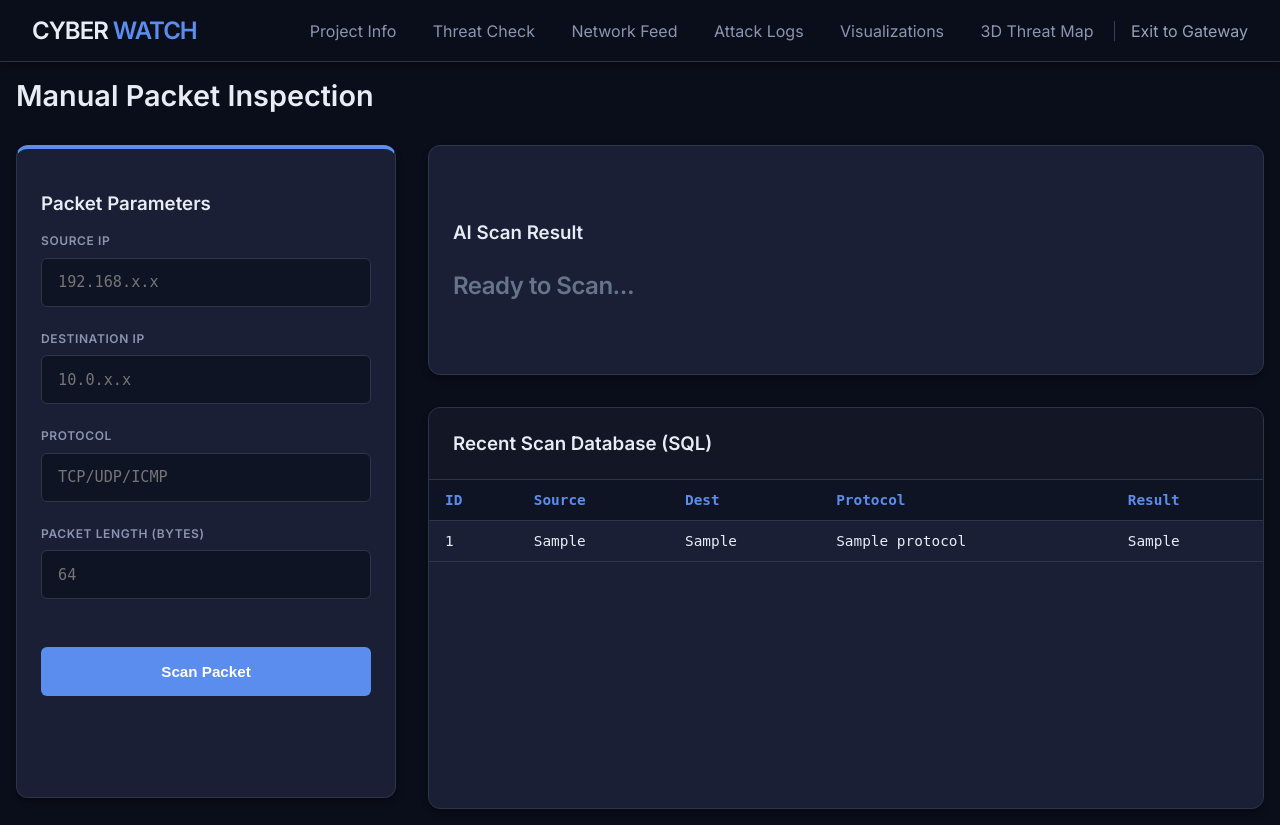
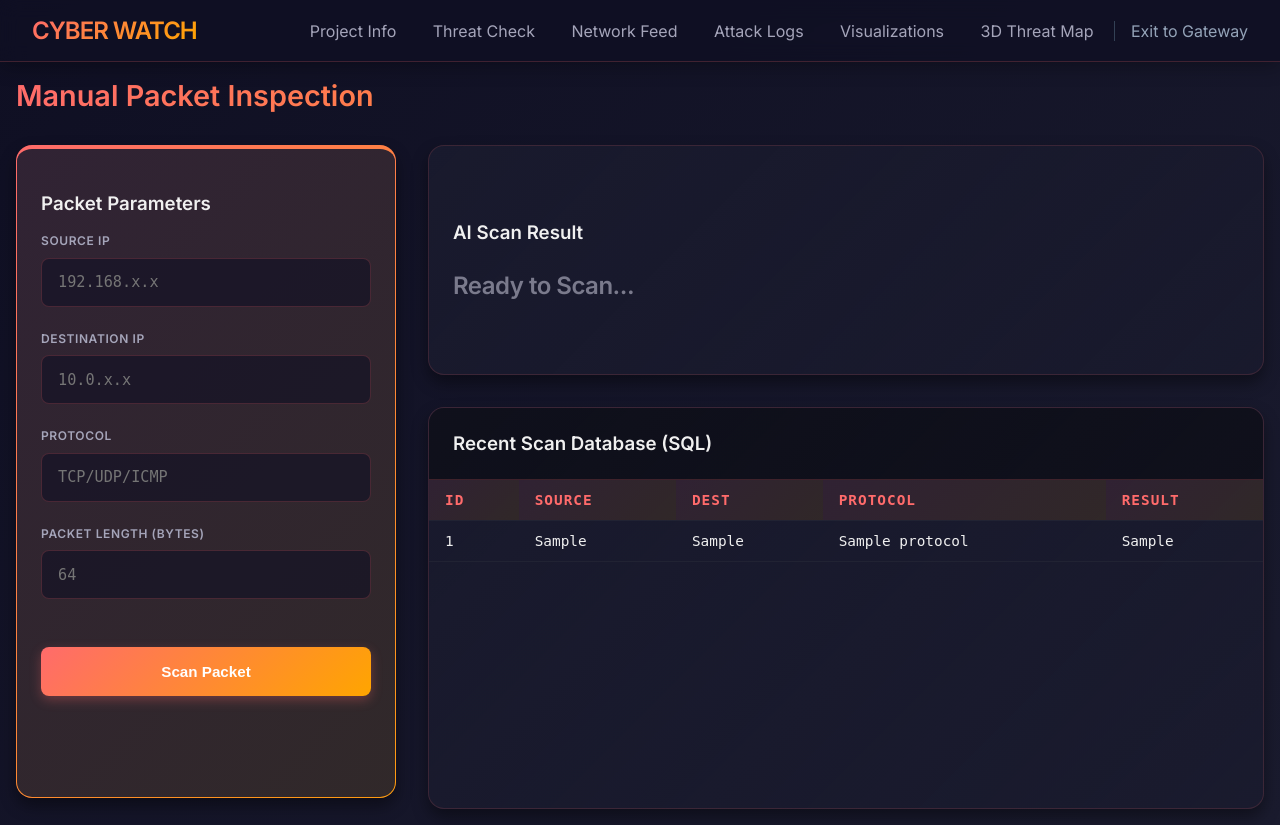
Before and after one commit to sanjayishigh/PowerGrid-Anomaly-Detection-and-Prediction, a Flask app: page /cyber/predictor in a window 1280 px wide. Run offline with Flask 3, Linux system fonts and the light colour scheme; tables that the repository leaves empty hold one stand-in row (values such as "Sample post"); a database or web service that is not in the repository returns one stand-in record (values such as "Sample title"); some libraries are stand-ins or nearby versions.

Commit message:
CSS changes

```diff
--- a/static/style.css
+++ b/static/style.css
@@ -1,19 +1,19 @@
 :root {
-  --bg-dark: #0a0e1a;
-  --card-bg: #1a1f35;
-  --primary: #5b8def;
-  --accent: #7ba3f5;
-  --text: #e8ecf5;
-  --danger: #ef4444;
-  --success: #10b981;
-  --border: #2d3548;
-  --shadow: 0 4px 6px rgba(0, 0, 0, 0.3);
+  --bg-dark: #0f0f23;
+  --card-bg: #1a1b2e;
+  --primary: #ff6b6b;
+  --accent: #ffa500;
+  --text: #f0f0f0;
+  --danger: #e63946;
+  --success: #06ffa5;
+  --border: #2a2d3a;
+  --shadow: 0 8px 16px rgba(0, 0, 0, 0.4);
 }
 
 body {
   margin: 0;
   font-family: "Inter", sans-serif;
-  background-color: var(--bg-dark);
+  background: linear-gradient(135deg, #0f0f23 0%, #1a1b2e 100%);
   color: var(--text);
 }
 
@@ -22,33 +22,56 @@ body {
   display: flex;
   justify-content: space-between;
   align-items: center;
-  background: #0a0e1a;
+  background: rgba(15, 15, 35, 0.8);
+  backdrop-filter: blur(10px);
   padding: 1rem 2rem;
-  border-bottom: 1px solid var(--border);
+  border-bottom: 1px solid rgba(255, 107, 107, 0.2);
   position: sticky;
   top: 0;
   z-index: 100;
-  box-shadow: var(--shadow);
+  box-shadow: 0 4px 20px rgba(0, 0, 0, 0.3);
 }
 
 .logo {
   font-weight: 800;
   font-size: 1.5rem;
   letter-spacing: -1px;
+  background: linear-gradient(135deg, #ff6b6b 0%, #ffa500 100%);
+  -webkit-background-clip: text;
+  -webkit-text-fill-color: transparent;
+  background-clip: text;
 }
+
 .highlight {
-  color: var(--primary);
+  color: var(--accent);
 }
 
 .nav-links a {
-  color: #8b95b0;
+  color: #a5a5ba;
   text-decoration: none;
   margin-left: 2rem;
   font-weight: 500;
-  transition: 0.2s;
+  transition: all 0.3s ease;
+  position: relative;
 }
+
+.nav-links a::after {
+  content: '';
+  position: absolute;
+  bottom: -5px;
+  left: 0;
+  width: 0;
+  height: 2px;
+  background: var(--primary);
+  transition: width 0.3s ease;
+}
+
 .nav-links a:hover {
   color: var(--text);
+}
+
+.nav-links a:hover::after {
+  width: 100%;
 }
 
 .main-container {
@@ -62,73 +85,102 @@ body {
   text-align: center;
   padding: 3rem 0;
 }
+
 .hero-desc {
   max-width: 600px;
   margin: 0 auto 3rem;
-  color: #8b95b0;
-  line-height: 1.6;
+  color: #a5a5ba;
+  line-height: 1.7;
+  font-size: 1.05rem;
 }
+
 .info-cards {
   display: grid;
   grid-template-columns: repeat(3, 1fr);
   gap: 2rem;
   margin-bottom: 3rem;
 }
+
 .center-btn {
   text-align: center;
 }
 
 /* Cards & General */
 .card {
-  background: var(--card-bg);
+  background: linear-gradient(135deg, rgba(26, 27, 46, 0.9) 0%, rgba(26, 27, 46, 0.6) 100%);
   padding: 1.5rem;
-  border-radius: 12px;
-  border: 1px solid var(--border);
+  border-radius: 16px;
+  border: 1px solid rgba(255, 107, 107, 0.15);
   box-shadow: var(--shadow);
+  transition: all 0.3s ease;
 }
+
+.card:hover {
+  transform: translateY(-4px);
+  box-shadow: 0 12px 24px rgba(255, 107, 107, 0.2);
+  border-color: rgba(255, 107, 107, 0.3);
+}
+
 .page-header {
   margin-bottom: 2rem;
 }
+
 .page-header h1 {
   margin-bottom: 0.5rem;
+  background: linear-gradient(135deg, #ff6b6b 0%, #ffa500 100%);
+  -webkit-background-clip: text;
+  -webkit-text-fill-color: transparent;
+  background-clip: text;
 }
+
 .page-header p {
-  color: #8b95b0;
+  color: #a5a5ba;
 }
 
 /* Input Feed */
 .table-container {
   overflow-x: auto;
-  background: var(--card-bg);
-  border-radius: 12px;
-  border: 1px solid var(--border);
+  background: rgba(26, 27, 46, 0.8);
+  border-radius: 16px;
+  border: 1px solid rgba(255, 107, 107, 0.15);
   box-shadow: var(--shadow);
 }
+
 .data-table {
   width: 100%;
   border-collapse: collapse;
   font-family: "Roboto Mono", monospace;
   font-size: 0.85rem;
 }
+
 .data-table th,
 .data-table td {
   padding: 1rem;
   text-align: left;
-  border-bottom: 1px solid var(--border);
+  border-bottom: 1px solid rgba(42, 45, 58, 0.5);
   white-space: nowrap;
 }
+
 .data-table th {
-  background: #0f1424;
+  background: linear-gradient(135deg, rgba(255, 107, 107, 0.1) 0%, rgba(255, 165, 0, 0.1) 100%);
   color: var(--primary);
   font-weight: 600;
   position: sticky;
   top: 0;
-}
-.data-table tr:hover {
-  background: #252b42;
+  text-transform: uppercase;
+  letter-spacing: 1px;
+  font-size: 0.75rem;
 }
 
-/*  Main Container */
+.data-table tr {
+  transition: all 0.2s ease;
+}
+
+.data-table tr:hover {
+  background: rgba(255, 107, 107, 0.05);
+  transform: scale(1.01);
+}
+
 .main-container {
   padding: 1rem;
   max-width: 1400px;
@@ -243,34 +318,38 @@ body {
   display: block;
   object-fit: contain;
   max-height: 85vh;
+  border-radius: 8px;
 }
 
 .graph-caption {
   padding: 1rem 1.5rem;
-  color: #8b95b0;
+  color: #a5a5ba;
   font-size: 1rem;
   font-family: "Roboto Mono", monospace;
-  background: var(--card-bg);
-  border-top: 1px solid var(--border);
+  background: rgba(26, 27, 46, 0.9);
+  border-top: 1px solid rgba(255, 107, 107, 0.2);
 }
 
 /* Buttons */
 .btn {
-  background: var(--primary);
+  background: linear-gradient(135deg, #ff6b6b 0%, #ffa500 100%);
   color: white;
   padding: 0.75rem 1.5rem;
-  border-radius: 8px;
+  border-radius: 10px;
   text-decoration: none;
   font-weight: 600;
-  transition: 0.2s;
+  transition: all 0.3s ease;
   border: none;
   cursor: pointer;
+  box-shadow: 0 4px 12px rgba(255, 107, 107, 0.3);
 }
+
 .btn:hover {
-  background: var(--accent);
-  transform: translateY(-1px);
-  box-shadow: 0 6px 12px rgba(91, 141, 239, 0.3);
+  transform: translateY(-2px);
+  box-shadow: 0 8px 20px rgba(255, 107, 107, 0.5);
+  background: linear-gradient(135deg, #ff5252 0%, #ff9100 100%);
 }
+
 .large-btn {
   padding: 1rem 2.5rem;
   font-size: 1.1rem;
@@ -278,27 +357,30 @@ body {
 
 /* Scrollbar Styling */
 ::-webkit-scrollbar {
-  width: 8px;
-  height: 8px;
+  width: 10px;
+  height: 10px;
 }
+
 ::-webkit-scrollbar-track {
-  background: var(--bg-dark);
+  background: #0f0f23;
+  border-radius: 5px;
 }
+
 ::-webkit-scrollbar-thumb {
-  background: var(--border);
-  border-radius: 4px;
+  background: linear-gradient(135deg, #ff6b6b 0%, #ffa500 100%);
+  border-radius: 5px;
 }
+
 ::-webkit-scrollbar-thumb:hover {
-  background: #4a5568;
+  background: linear-gradient(135deg, #ff5252 0%, #ff9100 100%);
 }
 
 /* The Sketch Layout */
-
 .page-header h1 {
   margin-top: 0;
   margin-bottom: 2rem;
   font-size: 1.8rem;
-  color: #e8ecf5;
+  color: #f0f0f0;
 }
 
 .dashboard-grid {
@@ -315,7 +397,11 @@ body {
 
 .form-card {
   min-height: 600px;
-  border-top: 4px solid var(--primary);
+  border-top: 4px solid transparent;
+  background-image: linear-gradient(rgba(26, 27, 46, 0.9), rgba(26, 27, 46, 0.9)),
+                    linear-gradient(135deg, #ff6b6b 0%, #ffa500 100%);
+  background-origin: border-box;
+  background-clip: padding-box, border-box;
 }
 
 .right-panel {
@@ -340,12 +426,16 @@ body {
 
 .status-text.success {
   color: var(--success);
+  text-shadow: 0 0 20px rgba(6, 255, 165, 0.5);
 }
+
 .status-text.danger {
   color: var(--danger);
+  text-shadow: 0 0 20px rgba(230, 57, 70, 0.5);
 }
+
 .status-text.placeholder {
-  color: #64748b;
+  color: #7a7a8c;
   font-size: 1.5rem;
 }
 
@@ -375,8 +465,8 @@ body {
 .table-card h3 {
   padding: 1.5rem;
   margin: 0;
-  background: rgba(0, 0, 0, 0.3);
-  border-bottom: 1px solid var(--border);
+  background: rgba(0, 0, 0, 0.4);
+  border-bottom: 1px solid rgba(255, 107, 107, 0.2);
 }
 
 .table-scroll-area {
@@ -401,7 +491,7 @@ body {
 .form-group label {
   display: block;
   margin-bottom: 0.6rem;
-  color: #8b95b0;
+  color: #a5a5ba;
   font-size: 0.75rem;
   font-weight: 700;
   text-transform: uppercase;
@@ -411,47 +501,47 @@ body {
 
 .form-group input {
   width: 100%;
-  background-color: #0f1424;
-  border: 1px solid #2d3548;
-  color: #e8ecf5;
+  background-color: rgba(15, 15, 35, 0.6);
+  border: 1px solid rgba(255, 107, 107, 0.2);
+  color: #f0f0f0;
   padding: 0.9rem 1rem;
   font-family: "Roboto Mono", monospace;
   font-size: 0.95rem;
-  border-radius: 6px;
-  transition: all 0.2s ease-in-out;
+  border-radius: 8px;
+  transition: all 0.3s ease;
   box-sizing: border-box;
 }
 
-/* Hover State */
 .form-group input:hover {
-  border-color: #3d4a63;
-  background-color: #151c30;
+  border-color: rgba(255, 107, 107, 0.4);
+  background-color: rgba(15, 15, 35, 0.8);
 }
 
 .form-group input:focus {
   outline: none;
   border-color: var(--primary);
-  background-color: #151c30;
-  box-shadow: 0 0 0 4px rgba(91, 141, 239, 0.2);
+  background-color: rgba(15, 15, 35, 0.9);
+  box-shadow: 0 0 0 4px rgba(255, 107, 107, 0.2);
 }
 
 .form-card .btn {
   margin-top: 1.5rem;
   width: 100%;
   padding: 1rem;
-  background-color: var(--primary);
+  background: linear-gradient(135deg, #ff6b6b 0%, #ffa500 100%);
   color: white;
   font-weight: 600;
   font-size: 0.95rem;
-  border-radius: 6px;
+  border-radius: 8px;
   border: none;
   cursor: pointer;
-  transition: all 0.2s;
+  transition: all 0.3s ease;
   text-transform: capitalize;
+  box-shadow: 0 4px 12px rgba(255, 107, 107, 0.3);
 }
 
 .form-card .btn:hover {
-  background-color: #4a7ae0;
-  transform: translateY(-1px);
-  box-shadow: 0 6px 12px rgba(91, 141, 239, 0.3);
+  transform: translateY(-2px);
+  box-shadow: 0 8px 20px rgba(255, 107, 107, 0.5);
+  background: linear-gradient(135deg, #ff5252 0%, #ff9100 100%);
 }
```
Also changed, not shown: other parts of static/style.css (+38 -15 lines).
